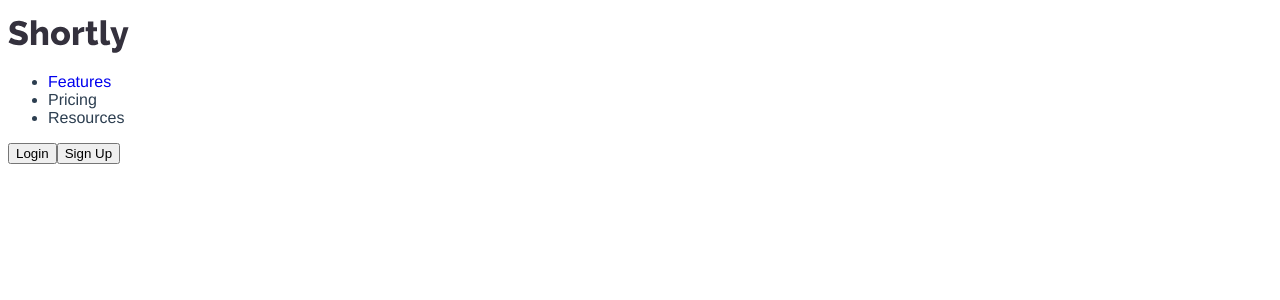
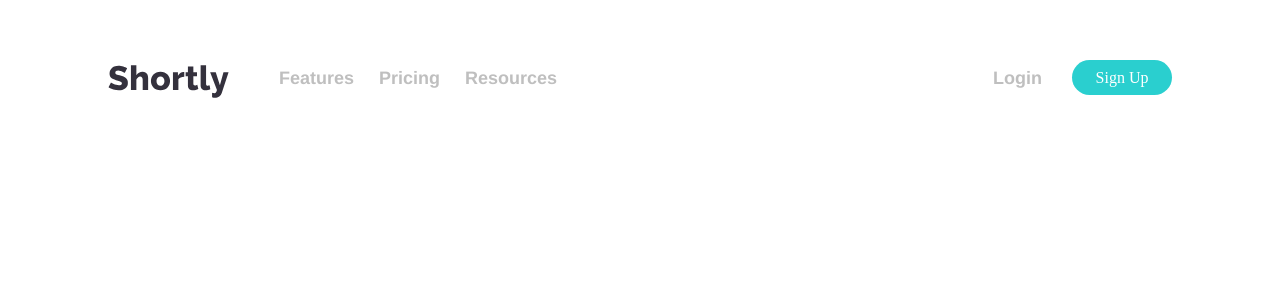
Before and after one commit to AlenJakob/Short-url, a Vue app: page / in a window 1280 px wide. Shown: the top 300 px of the page. Built offline with nearby package versions, Linux system fonts and the light colour scheme.

Commit message:
style for navigation desktop size

```diff
--- a/src/components/Navigation.vue
+++ b/src/components/Navigation.vue
@@ -1,13 +1,17 @@
 <template>
 <div class="nav">
-  <img alt="Site logo" src="../assets/logo.svg" />
+  <img alt="Site logo" src="../assets/logo.svg" width="121" height="33" />
     <ul>
       <li><a href="/">Features</a></li>
-      <li>Pricing</li>
-      <li>Resources</li>
+      <li><a href="/">Pricing</a></li>
+      <li><a href="/">Resources</a></li>
     </ul>
-    <button> Login </button>
-    <button> Sign Up </button>
+    <div class="btn">
+      <ul>
+        <li><a href="/">Login</a></li>
+      </ul>
+      <button> Sign Up </button>
+    </div>
   </div>
 </template>
 
@@ -17,14 +21,64 @@
 
 <style lang="scss">
 #app {
-  font-family: Avenir, Helvetica, Arial, sans-serif;
+  @import url('https://fonts.googleapis.com/css2?family=Poppins:wght@600;900&display=swap');
+  font-family: Poppins, sans-serif;
+  font-weight: 700;
+  font-size: 18px;
+  color: hsl(0, 0%, 75%);
   -webkit-font-smoothing: antialiased;
   -moz-osx-font-smoothing: grayscale;
   text-align: left;
   color: #2c3e50;
   margin-top: 20px;
-  ul a{
-  text-decoration: none;
+  .nav{
+      display: flex;
+      flex-direction: row;
+      padding: 30px 100px;
+    img{
+      padding-top: 15px;
+    }
+    .btn{
+      margin: 0px 0px 0px auto;
+      display: flex;
+      flex-direction: row;
+      button:hover{
+          background-color: hsl(172, 75%, 73%);
+        }
+      button{
+        margin-top:10px;
+        font-family: Poppins;
+        justify-content: center;
+        font-size: 16px;
+        margin-left: 15px;
+        color: #fff;
+        padding: 0px;
+        height: 35px;
+        width: 100px;
+        border: 0;
+        border-radius: 25px;
+        background-color: hsl(180, 66%, 49%);
+        outline: none;
+        cursor: pointer;
+
+      }
+    }
+    ul {
+      display: flex;
+      flex-direction: row;
+      flex-wrap:wrap;
+      list-style-type: none;
+      li{
+        margin: 0px 15px 0px 10px;
+        :hover{
+          color:  hsl(0, 0%, 9%);
+        }
+      }
+      a{
+        text-decoration: none;
+        color: hsl(0, 0%, 75%);
+      }
+    }
   }
 }
 
```
